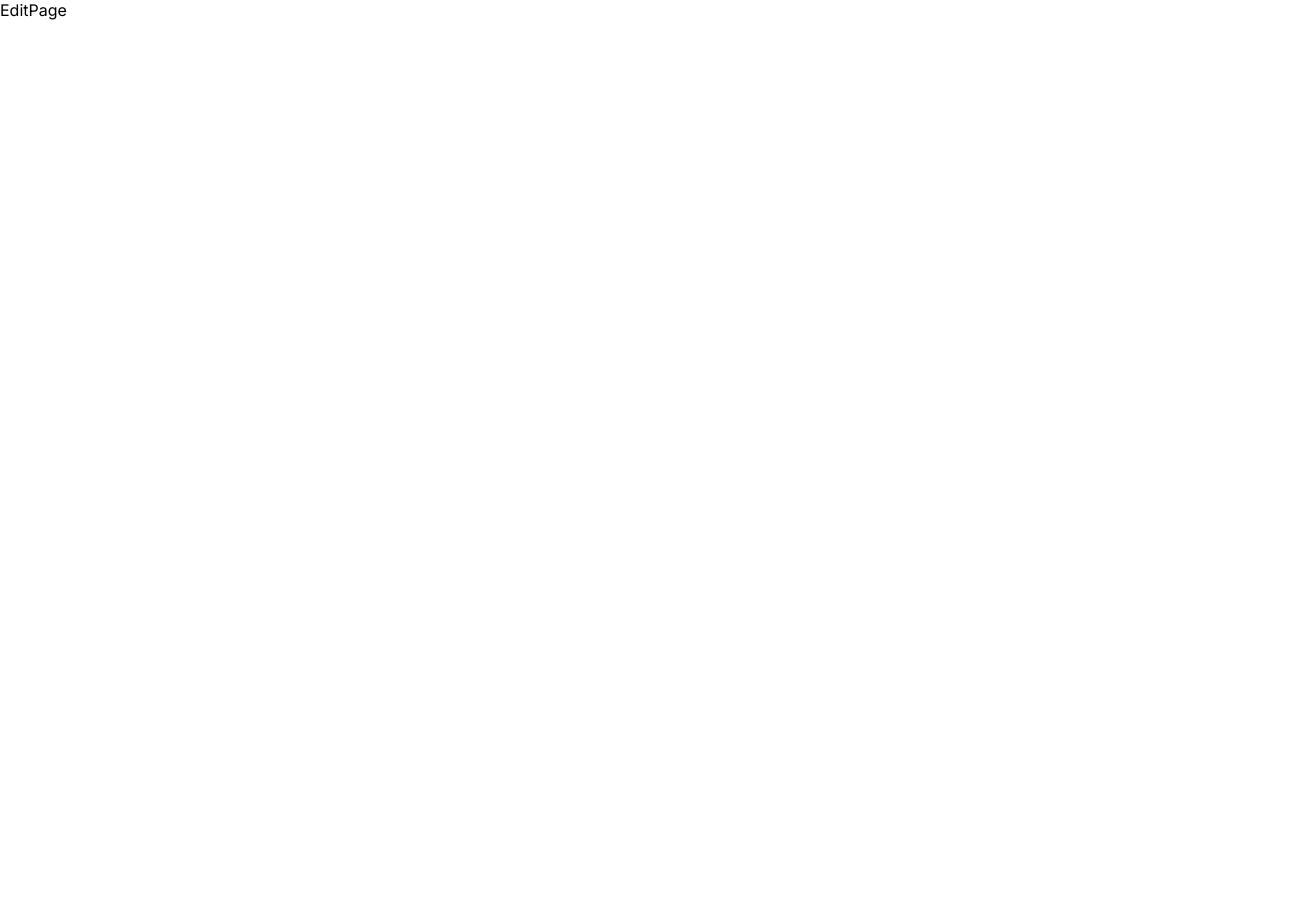
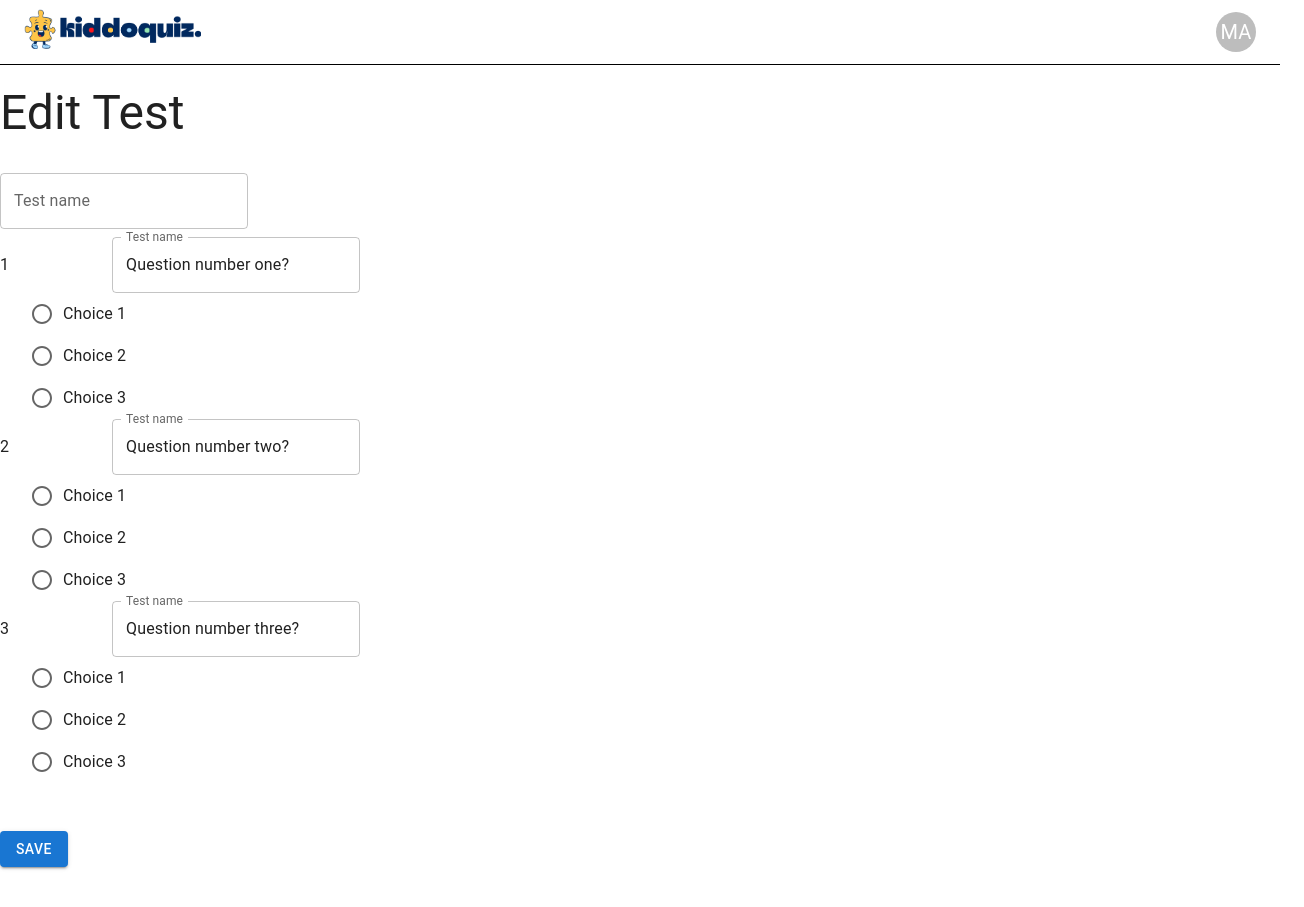
Before and after one commit to andreadonoso/KiddoQuiz, a Next.js app: page /edit in a window 1280 px wide. Shown: the whole page, 1304 px wide, since content can reach past the window. Before the commit the page ends 800 px from the top, so only its background shows below. Built offline with nearby package versions, Linux system fonts and the light colour scheme.

Commit message:
Test form data

```diff
--- a/src/app/create/CreatePage.js
+++ b/src/app/create/CreatePage.js
@@ -1,4 +1,4 @@
-'use client';
+"use client";
 
 import React, { useState } from "react";
 import { Box, Toolbar, Fade } from "@mui/material";
@@ -53,8 +53,8 @@ const CreatePage = () => {
 					{title === "Select Template" && (
 						<SelectTemplate handleClick={handleClick} />
 					)}
-					{title === "Preview Test" && (
-						<PreviewTest handleClick={handleClick} />
+					{title === "Edit Test" && (
+						<EditTest handleClick={handleClick} />
 					)}
 				</Box>
 			</Fade>
--- a/src/app/edit/EditPage.js
+++ b/src/app/edit/EditPage.js
@@ -1,5 +1,145 @@
+"use client";
+
+import React, { useState, useRef } from "react";
+import Header from "@/components/Header";
+import {
+	Box,
+	Typography,
+	Button,
+	Toolbar,
+	Fade,
+	List,
+	ListItemText,
+	ListItemIcon,
+	ListItem,
+	ListItemButton,
+	Checkbox,
+	Radio,
+	RadioGroup,
+	FormControlLabel,
+	TextField,
+} from "@mui/material";
+
 const EditPage = () => {
-	return <div> EditPage</div>;
+	// const [form, setForm] = useState([testName]);
+	const [questions, setQuestions] = useState([
+		{ question: "Question number one?" },
+		{ question: "Question number two?" },
+		{ question: "Question number three?" },
+	]);
+	const [choices, setChoices] = useState([
+		{ questionChoices: ["Choice 1", "Choice 2", "Choice 3"] },
+		{ questionChoices: ["Choice 1", "Choice 2", "Choice 3"] },
+		{ questionChoices: ["Choice 1", "Choice 2", "Choice 3"] },
+	]);
+	const [answers, setAnswers] = useState([
+		{ answer: "Answer number one" },
+		{ answer: "Answer number two" },
+		{ answer: "Answer number three" },
+	]);
+
+	const [checked, setChecked] = React.useState([0]);
+
+	const [selectedChoices, setSelectedChoices] = useState({});
+
+	const handleChoiceChange = (questionIndex, choice) => {
+		setSelectedChoices((prev) => ({
+			...prev,
+			[questionIndex]: choice,
+		}));
+	};
+
+	return (
+		<>
+			<Header />
+			<Box
+				sx={{
+					display: "flex",
+					justifyContent: "space-between",
+					alignItems: "center",
+					width: "100%",
+				}}
+				m={3}
+			>
+				<Button
+					sx={{ ml: 3 }}
+					variant="contained"
+					color="secondary"
+					onClick={() => {
+						handleClick("Select Template");
+						// alert("Warning: all changes will be lost");
+					}}
+				>
+					Back
+				</Button>
+			</Box>
+			<Typography variant="h3" pb={4}>
+				Edit Test
+			</Typography>
+			<TextField
+				id="outlined-basic"
+				label="Test name"
+				variant="outlined"
+			/>
+
+			<List
+				sx={{
+					width: "100%",
+					maxWidth: 360,
+					bgcolor: "background.paper",
+				}}
+			>
+				{questions.map((question, index) => {
+					const labelId = `checkbox-list-label-${index}`;
+					return (
+						<div key={index}>
+							<ListItem disablePadding>
+								<ListItemText
+									id={labelId}
+									primary={`${index + 1} `}
+								/>
+								<TextField
+									id="outlined-basic"
+									label="Test name"
+									// variant="default"
+									defaultValue={question.question}
+								/>
+							</ListItem>
+
+							<RadioGroup
+								value={selectedChoices[index] || ""}
+								onChange={(event) =>
+									handleChoiceChange(
+										index,
+										event.target.value
+									)
+								}
+							>
+								{choices[index]?.questionChoices.map(
+									(choice, choiceIndex) => (
+										<FormControlLabel
+											key={choiceIndex}
+											value={choice}
+											control={<Radio />}
+											label={choice}
+											sx={{ pl: 4 }}
+										/>
+									)
+								)}
+							</RadioGroup>
+						</div>
+					);
+				})}
+			</List>
+			<Button
+				sx={{ mt: 5, mb: 5 }}
+				variant="contained"
+				onClick={() => {}}
+			>
+				Save
+			</Button>
+		</>
+	);
 };
 
 export default EditPage;
```
Also changed, not shown: src/app/test/TestPage.js (+198 -1 lines).
